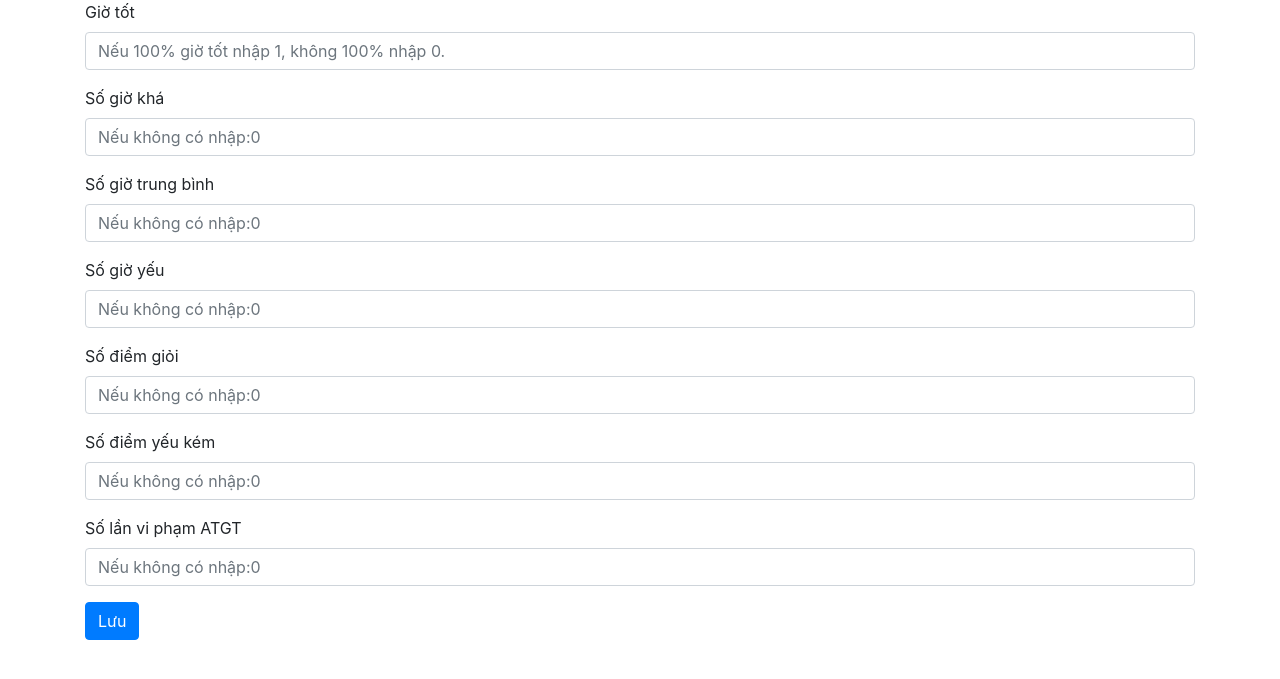
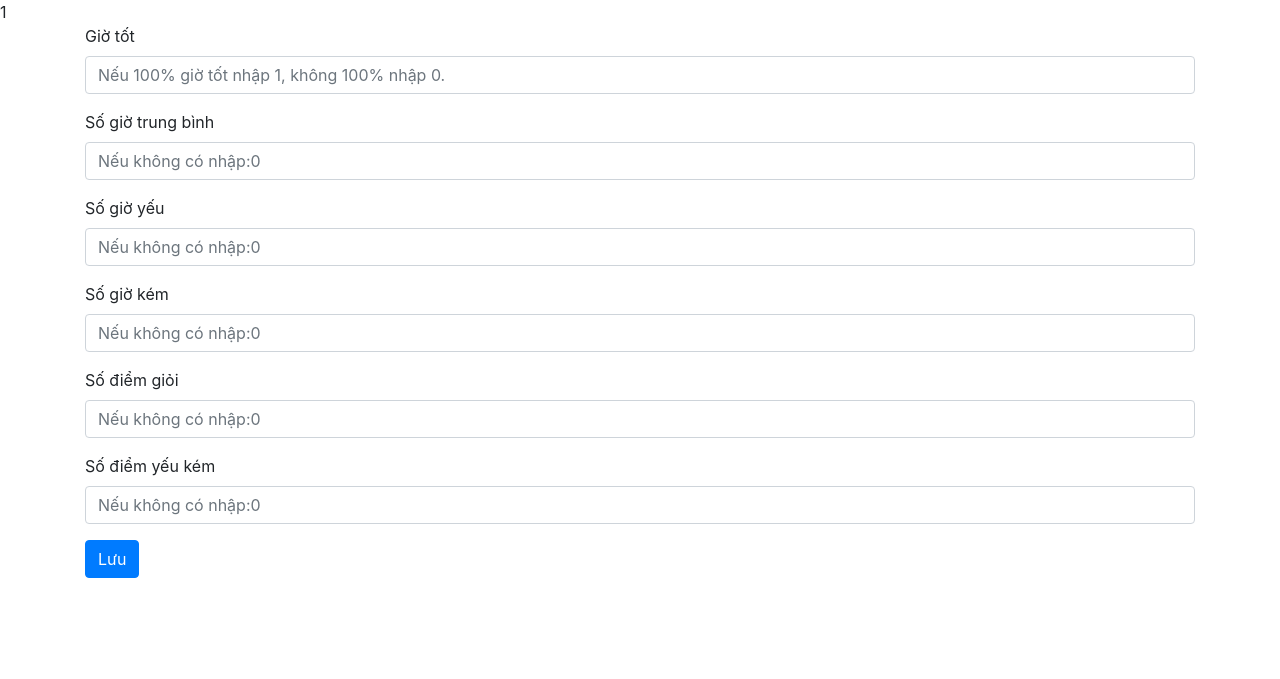
Before and after one commit to KhanhPhan8225/Back-end, a PHP site: page /table.php in a window 1280 px wide. Shown: the top 679 px of the page. Run offline with PHP 8.4, Linux system fonts and the light colour scheme; the visitor is signed in with stand-in values (Sample User, id 1).

Commit message:
Update table.php

```diff
--- a/table.php
+++ b/table.php
@@ -1,5 +1,4 @@
 
-<?php require_once "class.database.php"?>
 <!DOCTYPE html>
 <html lang="en">
 <head>
@@ -13,18 +12,24 @@
 
     <?php
         session_start();
+        echo $_SESSION['id_lop'];
+        if(empty($_SESSION['id_lop'])){
+            header('location:login.php');
+        }
+    ?>
+    <?php
+
         if(isset($_POST["add"])){
             $ten_lop= $_SESSION['id_lop'];
             $gio_tot=$_POST['gio_tot'];
-            $gio_kha=$_POST['gio_kha'];
             $gio_tb=$_POST['gio_tb'];
             $gio_yeu=$_POST['gio_yeu'];
+            $gio_kem=$_POST['gio_kem'];
             $so_diem_gioi=$_POST['so_diem_gioi'];
             $so_diem_yeu_kem=$_POST['so_diem_yeu_kem'];
-            $vi_pham_atgt=$_POST['vi_pham_atgt'];
 
-            if($conn -> query("INSERT INTO thiduatuan (ten_lop,gio_tot,gio_kha,gio_tb,gio_yeu,so_diem_gioi,so_diem_yeu_kem,vi_pham_atgt) VALUE (N'$ten_lop',N'$gio_tot',N'$gio_kha',N'$gio_tb',N'$gio_yeu',N'$so_diem_gioi',N'$so_diem_yeu_kem',N'$vi_pham_atgt')")){
-                echo "<script>alert('Lưu thành công!');</script>";
+            if($conn -> query("INSERT INTO thiduatuan (ten_lop,gio_tot,gio_tb,gio_yeu,gio_kem,so_diem_gioi,so_diem_yeu_kem) VALUE (N'$ten_lop',N'$gio_tot',N'$gio_tb',N'$gio_yeu',N'$gio_kem',N'$so_diem_gioi',N'$so_diem_yeu_kem')")){
+                header("Location:nenep.php");
             }else{
                 echo "<script>alert('Lưu thất bại!');</script>";
             }
@@ -41,16 +46,16 @@
                 <input name="gio_tot" class="form-control" placeholder="Nếu 100% giờ tốt nhập 1, không 100% nhập 0.">
             </div>
             <div class="form-group">
-                <label for="gio_kha">Số giờ khá</label>
-                <input name="gio_kha" class="form-control" placeholder="Nếu không có nhập:0">
-            </div>
-            <div class="form-group">
                 <label for="gio_tb">Số giờ trung bình</label>
                 <input name="gio_tb" class="form-control" placeholder="Nếu không có nhập:0">
             </div>
             <div class="form-group">
                 <label for="gio_yeu">Số giờ yếu</label>
                 <input name="gio_yeu" class="form-control" placeholder="Nếu không có nhập:0">
+            </div>
+            <div class="form-group">
+                <label for="gio_kem">Số giờ kém</label>
+                <input name="gio_kem" class="form-control" placeholder="Nếu không có nhập:0">
             </div>
             <div class="form-group">
                 <label for="so_diem_gioi">Số điểm giỏi</label>
@@ -60,10 +65,6 @@
                 <label for="so_diem_yeu_kem">Số điểm yếu kém</label>
                 <input name="so_diem_yeu_kem" class="form-control" placeholder="Nếu không có nhập:0">
             </div>
-            <div class="form-group">
-            <label for="vi_pham_atgt">Số lần vi phạm ATGT</label>
-            <input name="vi_pham_atgt" class="form-control" placeholder="Nếu không có nhập:0">
-        </div>
             <button type="submit" class="btn btn-primary" name="add">Lưu</button>
         </form>
     </div>
```
